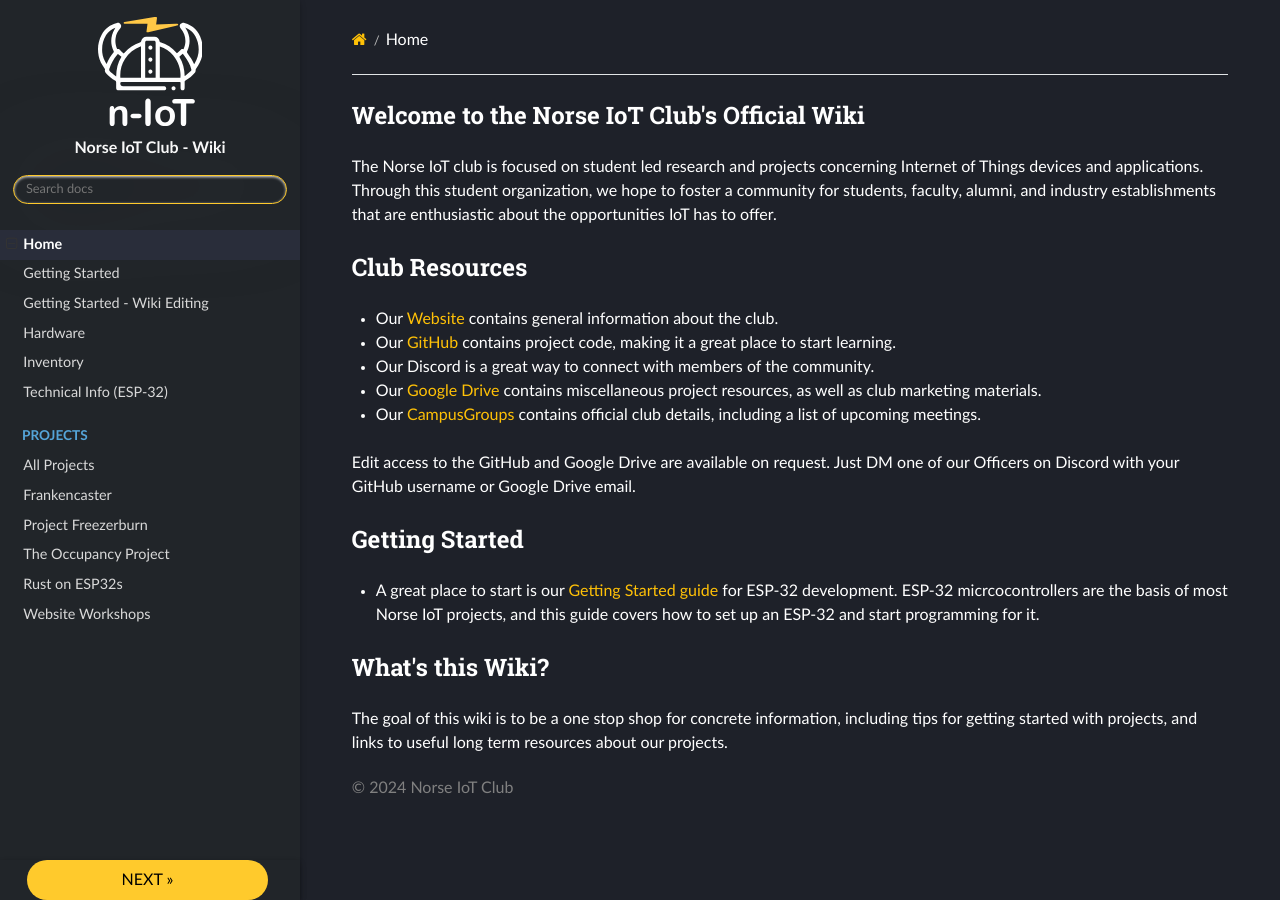
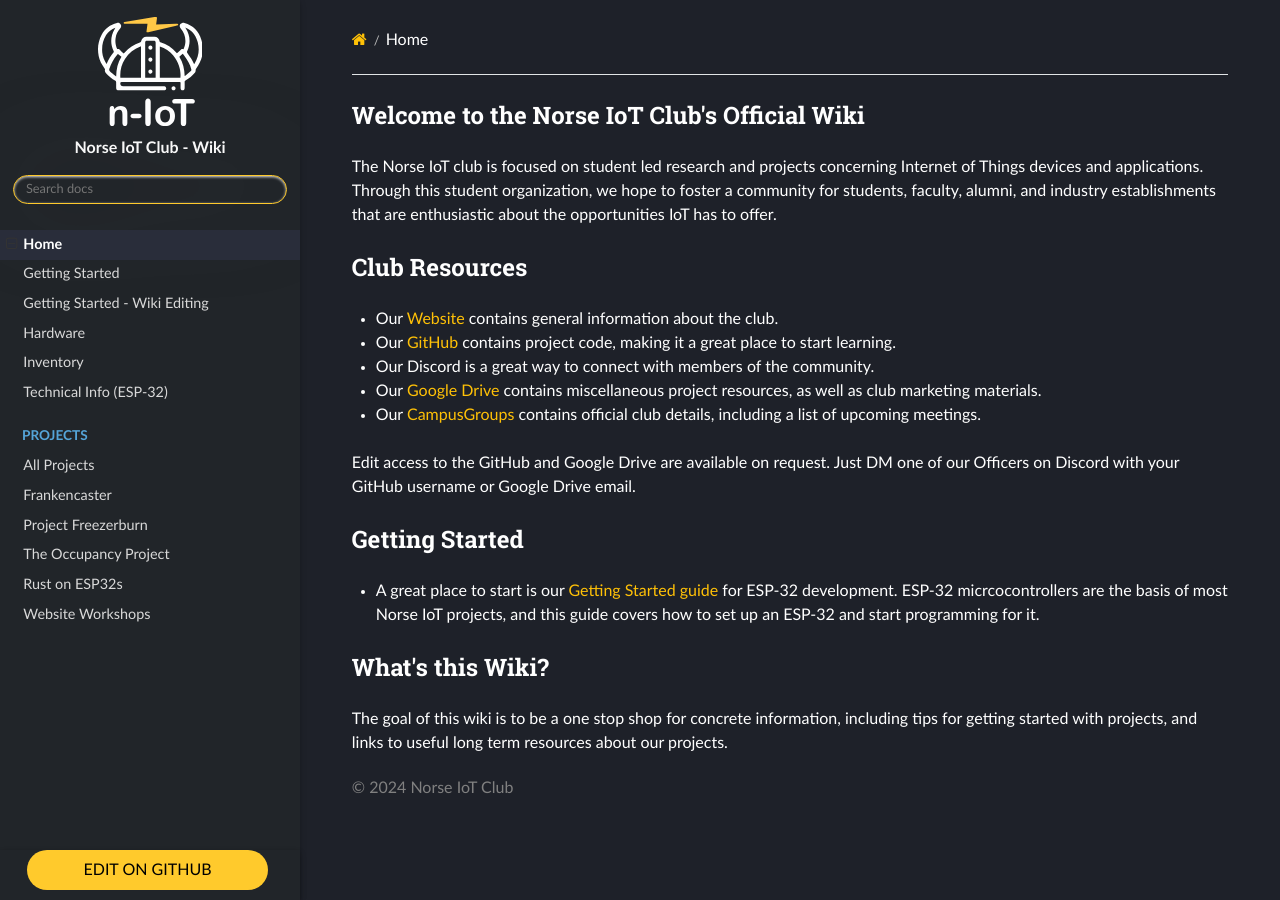
Before and after one commit to Norse-IoT/Wiki, an MkDocs documentation site: the page built from docs/index.md, in a window 1280 px wide. Built offline with MkDocs 1.6.1, drawn with Linux system fonts in a browser that asks for light colours; nearby versions of some CDN libraries; some of the changed lines change nothing that is shown.

Commit message:
Add edit button to sidebar

```diff
--- a/docs/javascripts/removeWatermark.js
+++ b/docs/javascripts/removeWatermark.js
@@ -1,5 +1,6 @@
 document.addEventListener("DOMContentLoaded", function() {
     updateCredits();
+    editButton()
 });
 
 
@@ -40,3 +41,21 @@ function updateCredits(){
       </g>
     </svg></div><span>Norse IoT Club - Wiki</span>`
 }
+
+//Add edit button to sidebar
+function editButton() {
+  let url = window.location.href.replace(window.location.origin, "")
+  if (url == "/projects/") {
+    url = `https://github.com/Norse-IoT/Wiki/blob/main/docs/projects/index.md`
+  }
+  else if (url == "/") {
+    url = `https://github.com/Norse-IoT/Wiki/blob/main/docs/index.md`
+
+  }
+  else {
+    url = url.slice(0, -1)
+    url = `https://github.com/Norse-IoT/Wiki/blob/main/docs` + url + ".md"
+
+  }
+  document.querySelector(".rst-versions").innerHTML = `<a href="${url}"><span class="rst-current-version" data-toggle="rst-current-version"><span>Edit on GitHub</span></a>`
+}
--- a/docs/stylesheets/iot.css
+++ b/docs/stylesheets/iot.css
@@ -99,6 +99,8 @@ nav, .rst-versions .rst-current-version {
     padding-left: 5px;
     background-color: #ffca2c !important;
     border-radius: 500px;
+    color: black;
+    margin-bottom: 10px;
 
 }
 
```
